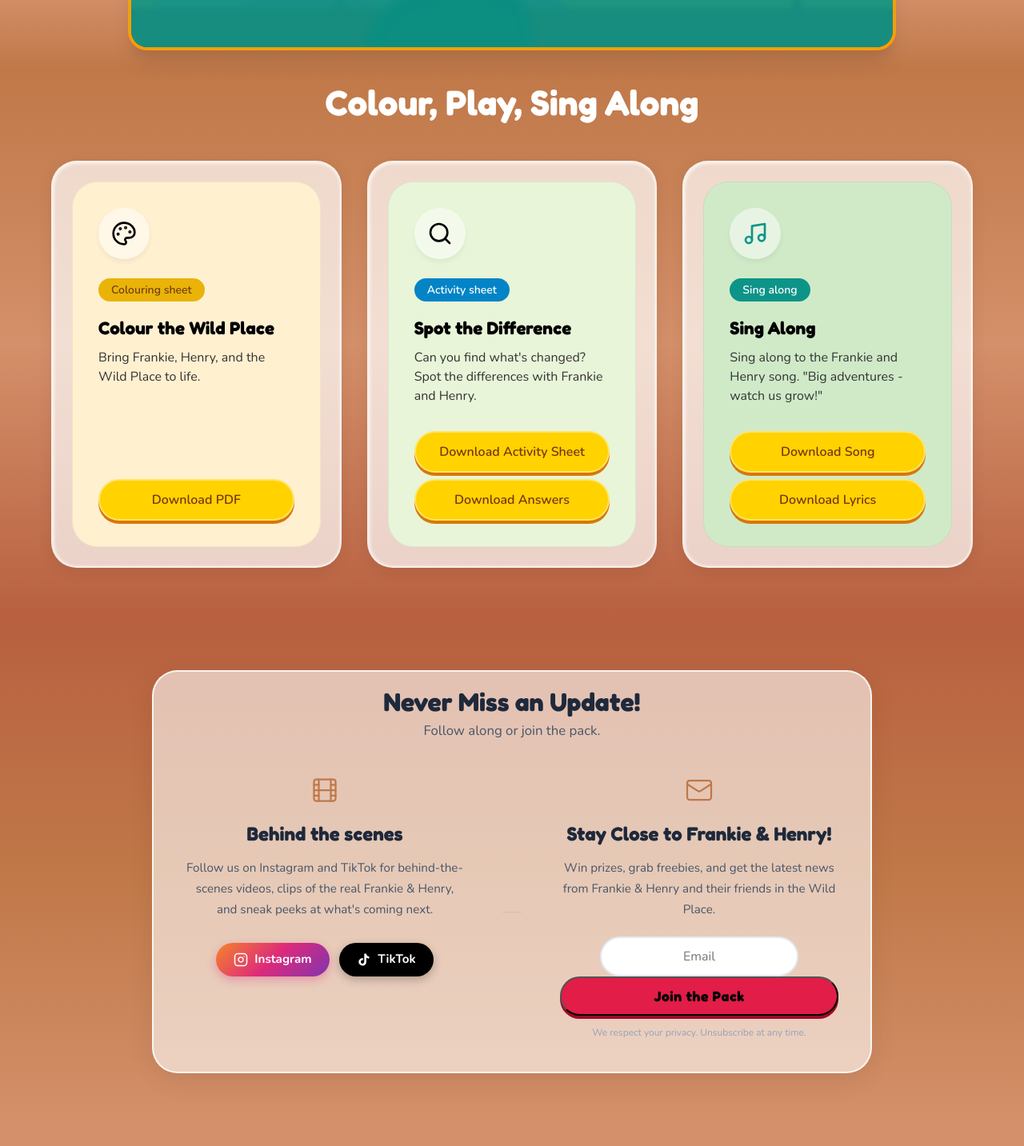
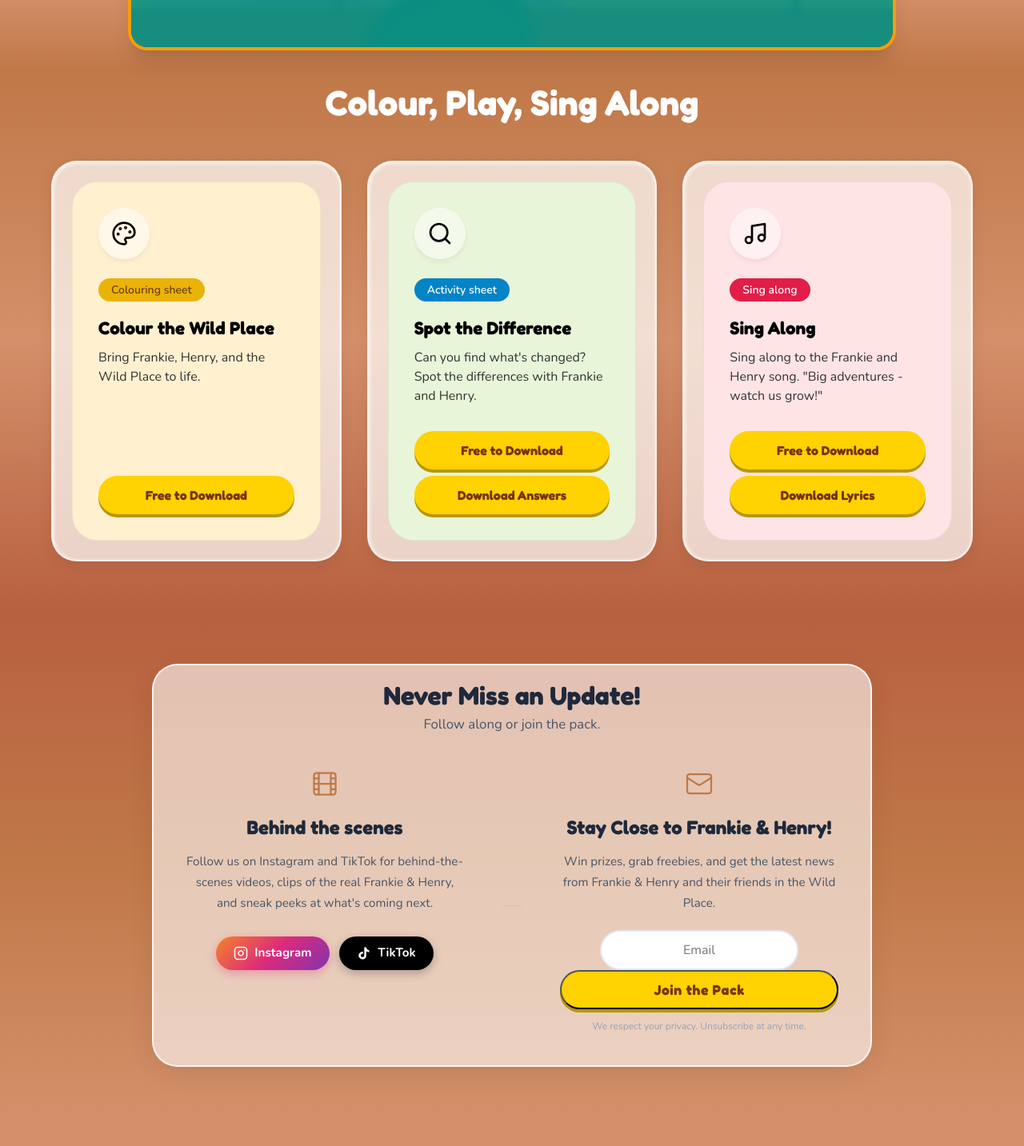
Before and after one commit to michelecameron21-art/Frankie-Henry-Website, a React (Vite) app: page / in a window 1280 px wide. Shown: the part 7095-8528 px from the top of the page at 80% size. Built offline with nearby package versions, Linux system fonts and the light colour scheme.

Commit message:
Restyle Sing Along card to rose, yellow download buttons with Fredoka, yellow Join the Pack button

```diff
--- a/src/components/Extras.jsx
+++ b/src/components/Extras.jsx
@@ -11,7 +11,7 @@ const extras = [
         color: 'bg-yellow-100',
         typeColor: 'bg-yellow-600',
         btnColor: 'bg-yellow-400',
-        downloads: [{ label: 'Download PDF', file: '/assets/colouring-pages.pdf' }]
+        downloads: [{ label: 'Free to Download', file: '/assets/colouring-pages.pdf' }]
     },
     {
         id: 2,
@@ -24,7 +24,7 @@ const extras = [
         typeColor: 'bg-blue-600',
         btnColor: 'bg-yellow-400',
         downloads: [
-            { label: 'Download Activity Sheet', file: '/assets/spot-the-difference.pdf' },
+            { label: 'Free to Download', file: '/assets/spot-the-difference.pdf' },
             { label: 'Download Answers', file: '/assets/spot-the-difference-answers.pdf' }
         ]
     },
@@ -33,13 +33,13 @@ const extras = [
         title: 'Sing Along',
         type: 'Sing along',
         description: 'Sing along to the Frankie and Henry song. "Big adventures - watch us grow!"',
-        icon: <Music size={32} className="text-teal-600" />,
+        icon: <Music size={32} className="text-rose-600" />,
         badge: null,
-        color: 'bg-teal-100',
-        typeColor: 'bg-teal-600',
+        color: 'bg-rose-100',
+        typeColor: 'bg-rose-600',
         btnColor: 'bg-yellow-400',
         downloads: [
-            { label: 'Download Song', file: '/assets/frankie-and-henry-song.mp3' },
+            { label: 'Free to Download', file: '/assets/frankie-and-henry-song.mp3' },
             { label: 'Download Lyrics', file: '/assets/sing-along.pdf' }
         ]
     }
@@ -86,7 +86,14 @@ function ExtraCard({ item }) {
                 {item.downloads && item.downloads.length > 0 ? (
                     <div style={{ display: 'flex', flexDirection: 'column', gap: '0.5rem', marginTop: 'auto' }}>
                         {item.downloads.map((d, i) => (
-                            <a key={i} href={d.file} download className="btn btn-primary w-full" style={{ textAlign: 'center', textDecoration: 'none' }}>
+                            <a key={i} href={d.file} download className="btn w-full" style={{
+                                textAlign: 'center', textDecoration: 'none',
+                                background: '#FFD200', color: '#78350F',
+                                fontFamily: 'Fredoka, sans-serif',
+                                fontWeight: '700', fontSize: '1rem',
+                                borderRadius: '9999px',
+                                boxShadow: '0 4px 0 #B8960A',
+                            }}>
                                 {d.label}
                             </a>
                         ))}
@@ -104,13 +111,13 @@ function ExtraCard({ item }) {
 function getBgColor(id) {
     if (id === 1) return '#FFF0D0';
     if (id === 2) return '#E8F5D8';
-    if (id === 3) return '#D0EAC8';
+    if (id === 3) return '#FFE4E6';
     return '#E8F5D8';
 }
 
 function getTypeColorClass(id) {
     if (id === 1) return 'type-yellow';
     if (id === 2) return 'type-blue';
-    if (id === 3) return 'type-teal';
+    if (id === 3) return 'type-rose';
     return '';
 }
--- a/src/index.css
+++ b/src/index.css
@@ -435,6 +435,10 @@ button {
 
 .type-teal {
     background-color: #0D9488;
+}
+
+.type-rose {
+    background-color: #E11D48;
 }
 
 .extra-title {
@@ -1581,18 +1585,19 @@ button {
     text-align: center !important;
 }
 #mlb2-38818852.ml-form-embedContainer .ml-form-embedWrapper .ml-form-embedBody .ml-form-embedSubmit button.primary {
-    background-color: #E11D48 !important;
+    background-color: #FFD200 !important;
+    color: #78350F !important;
     border-radius: 9999px !important;
     font-family: 'Fredoka', sans-serif !important;
     font-size: 1.1rem !important;
     font-weight: 700 !important;
     padding: 0.75rem 2rem !important;
-    box-shadow: 0 4px 0 #9f0a25 !important;
+    box-shadow: 0 4px 0 #B8960A !important;
     letter-spacing: 0.03em !important;
     width: 100% !important;
 }
 #mlb2-38818852.ml-form-embedContainer .ml-form-embedWrapper .ml-form-embedBody .ml-form-embedSubmit button.primary:hover {
-    background-color: #be123c !important;
+    background-color: #E6BD00 !important;
 }
 #mlb2-38818852.ml-form-embedContainer {
     width: 100% !important;
```
